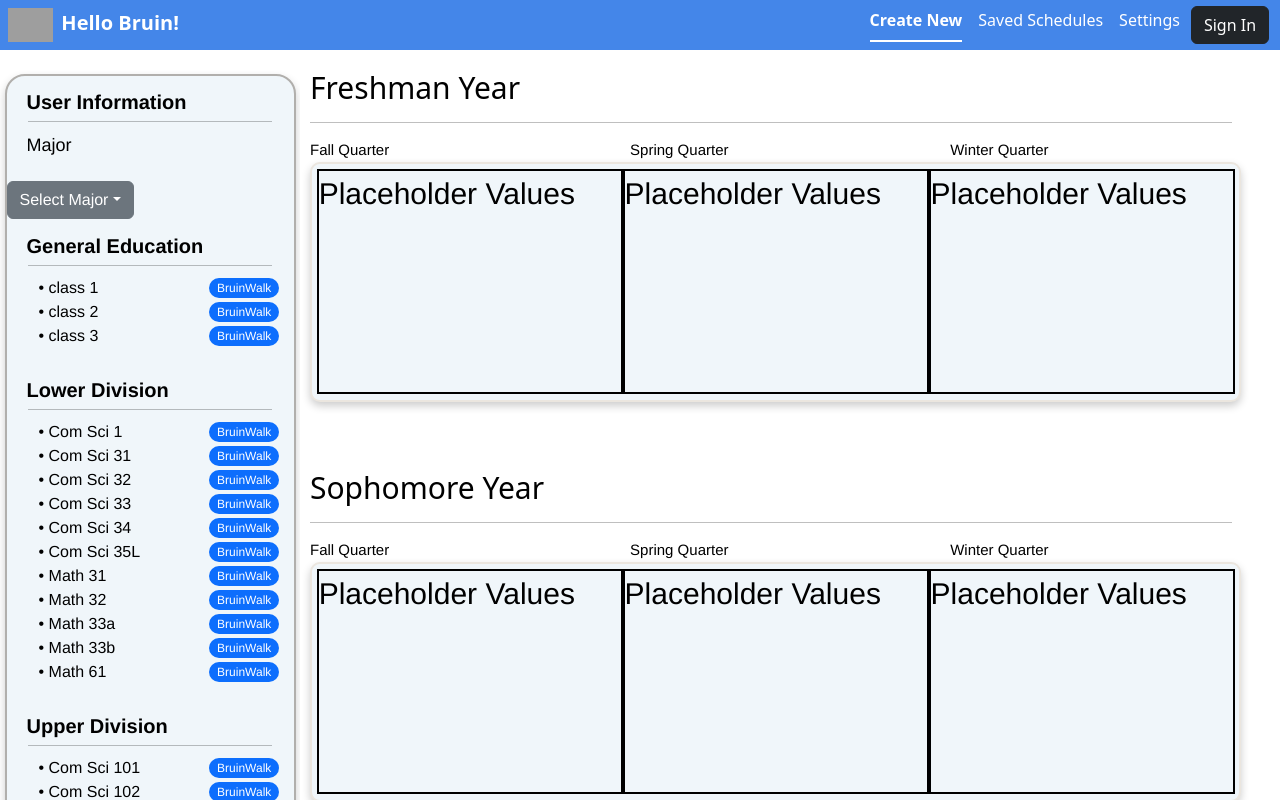
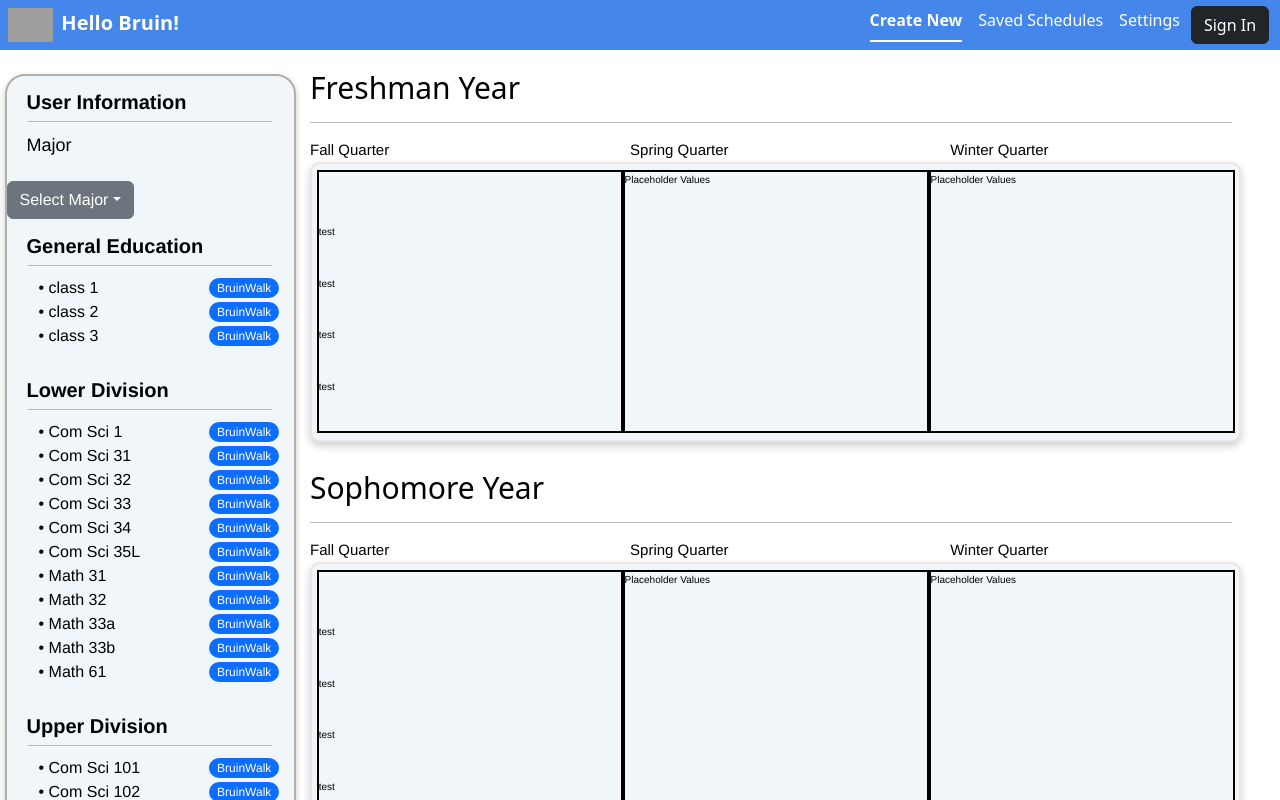
Before and after one commit to JonOuyang/UCLA-Course-Planning-Website, a React (Vite) app in the folder ucla-website/: page / in a window 1280 px wide. Shown: the top 800 px of the page. Built offline with nearby package versions, Linux system fonts and the light colour scheme; grey boxes are pictures that could not be loaded.

Commit message:
box division

```diff
--- a/ucla-website/src/MainComponents/MainBody.module.css
+++ b/ucla-website/src/MainComponents/MainBody.module.css
@@ -38,7 +38,7 @@
     font-family:'Franklin Gothic Medium', 'Arial Narrow', Arial, sans-serif;
 
     width: 96%;
-    height: 60%;
+    height: 70%;
     justify-content: center;
     align-items: center;
 }
@@ -60,8 +60,15 @@
 }
 
 .seasonBox {
+    font-size: 10px;
     border: 2px solid rgb(0, 0, 0);
     height: 95%;
+
+    display: grid;
+    grid-template-rows: 20% 20% 20% 20% 20%;
+
+
+
 }
 
 .vl {
--- a/ucla-website/src/MainComponents/MainBody.tsx
+++ b/ucla-website/src/MainComponents/MainBody.tsx
@@ -1,4 +1,6 @@
 import styles from "./MainBody.module.css";
+
+
 
 function yearLayout(title: string) {
   return (
@@ -14,7 +16,13 @@ function yearLayout(title: string) {
       </div>
 
       <div className={styles.courseBoxes}>
-        <div className={styles.seasonBox}>Placeholder Values</div>
+        <div className={styles.seasonBox}>
+          <div>{/* background color is white if not taken up, etc */}</div>
+          <div>test</div>
+          <div>test</div>
+          <div>test</div>
+          <div>test</div>
+        </div>
         <div className={styles.seasonBox}>Placeholder Values</div>
         <div className={styles.seasonBox}>Placeholder Values</div>
       </div>
--- a/ucla-website/src/SidebarComponents/Sidebar.tsx
+++ b/ucla-website/src/SidebarComponents/Sidebar.tsx
@@ -1,6 +1,7 @@
 import "bootstrap/dist/css/bootstrap.min.css";
 import "bootstrap/dist/js/bootstrap.bundle.min.js"; // Ensure JS is loaded for dropdowns
 import styles from "./Sidebar.module.css"; // Import your custom CSS
+import { useState } from "react";
 
 // Sample data
 let genEds = ["class 1", "class 2", "class 3"];
@@ -239,6 +240,8 @@ function listItems(list: string[]) {
 }
 
 const Sidebar = () => {
+  let [selectedMajor, selectMajor] = useState("Select Major");
+
   return (
     <div className={styles.sidebarStyle}>
       <strong className={styles.sidebarTextStrong}>User Information</strong>
@@ -252,19 +255,20 @@ const Sidebar = () => {
           data-bs-toggle="dropdown"
           aria-expanded="false"
         >
-          Select Major
+          {selectedMajor}
         </button>
         <ul
           className={`dropdown-menu ${styles.dropdownMenu}`}
           aria-labelledby="dropdownMenuButton"
+          onClick={(e) => selectMajor("temporary value")}
         >
-          {listDropdownItems("The College", majorsTheCollege)}
+          {listDropdownItems("The College (L&S)", majorsTheCollege)}
           {listDropdownItems(
             "School of the Arts and Architecture",
             majorsSchoolOfArtsAndArchitecture
           )}
           {listDropdownItems(
-            "The Samueli School of Engineering",
+            "Samueli School of Engineering",
             majorsTheSamueliSchoolOfEngineering
           )}
           {listDropdownItems(
```
